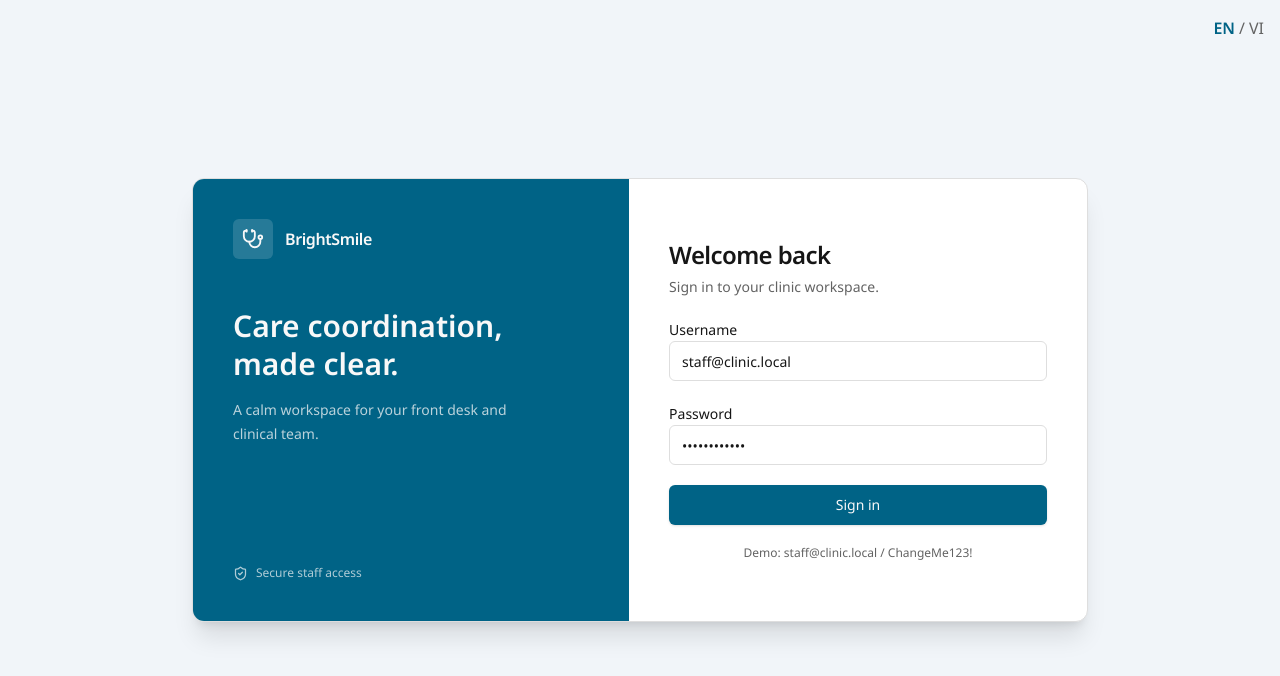
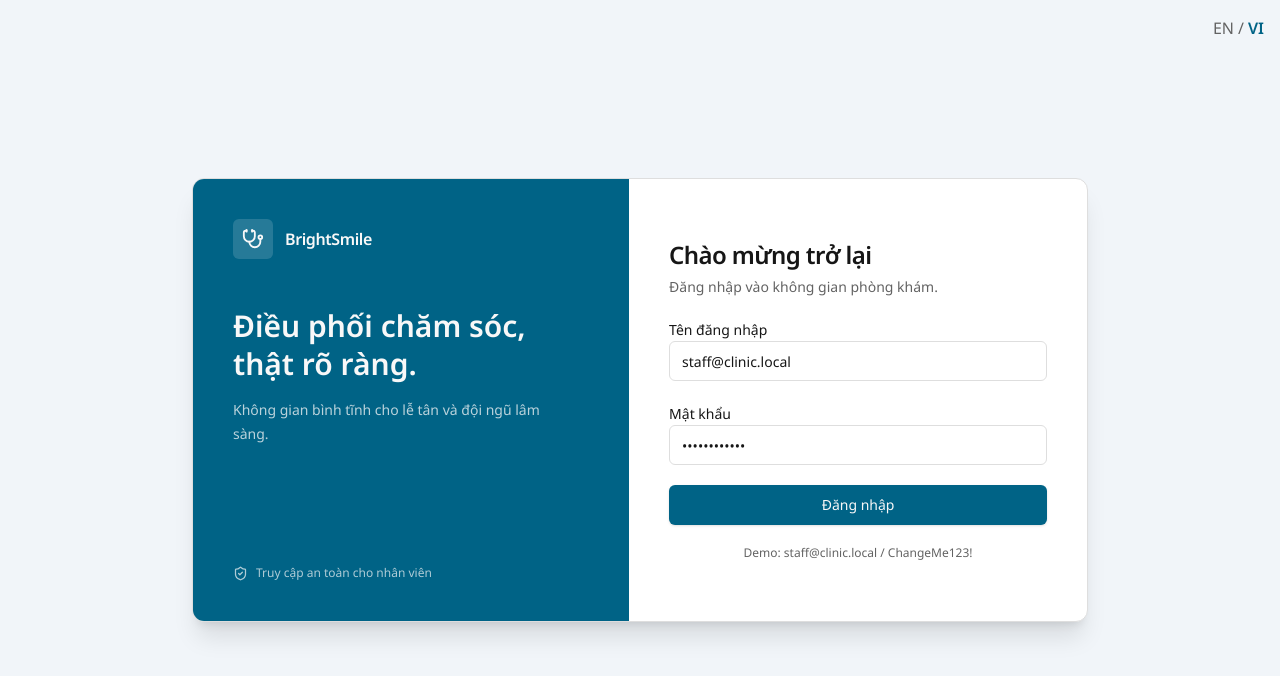
Before and after one commit to toanlamt/my_dental_app, a React (Vite) app: page /login in a window 1280 px wide. Shown: the top 676 px of the page. Built offline with nearby package versions, Linux system fonts and the light colour scheme; no server answers.

Commit message:
feat(i18n): set Vietnamese as default language

```diff
--- a/src/i18n/index.ts
+++ b/src/i18n/index.ts
@@ -7,7 +7,7 @@ const savedLanguage = localStorage.getItem('language');
 
 void i18n.use(initReactI18next).init({
   resources: { en: { common: en }, vi: { common: vi } },
-  lng: savedLanguage === 'vi' ? 'vi' : 'en',
+  lng: savedLanguage === 'en' ? 'en' : 'vi',
   fallbackLng: 'en',
   defaultNS: 'common',
   interpolation: { escapeValue: false },
```
